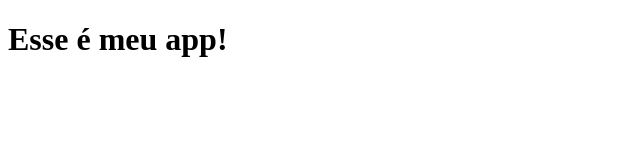
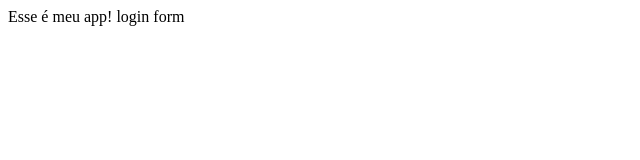
Before and after one commit to MatheusAvilla/myappsample, a plain HTML site: page index.html in a window 1280 px wide. Shown: the whole page, without its empty margins (0-640 px from the left). Drawn offline with Linux system fonts and the light colour scheme.

Commit message:
login form

```diff
--- /dev/null
+++ b/dir2/app2.js
@@ -0,0 +1 @@
+console.log(123)
--- a/index.html
+++ b/index.html
@@ -7,6 +7,7 @@
     <title>My App</title>
 </head>
 <body>
-    <h1>Esse é meu app!</h1>
+    Esse é meu app!
+    login form
 </body>
 </html>
```
Also changed, not shown: login.html (added, +1 -0 lines), log.txt (added).
